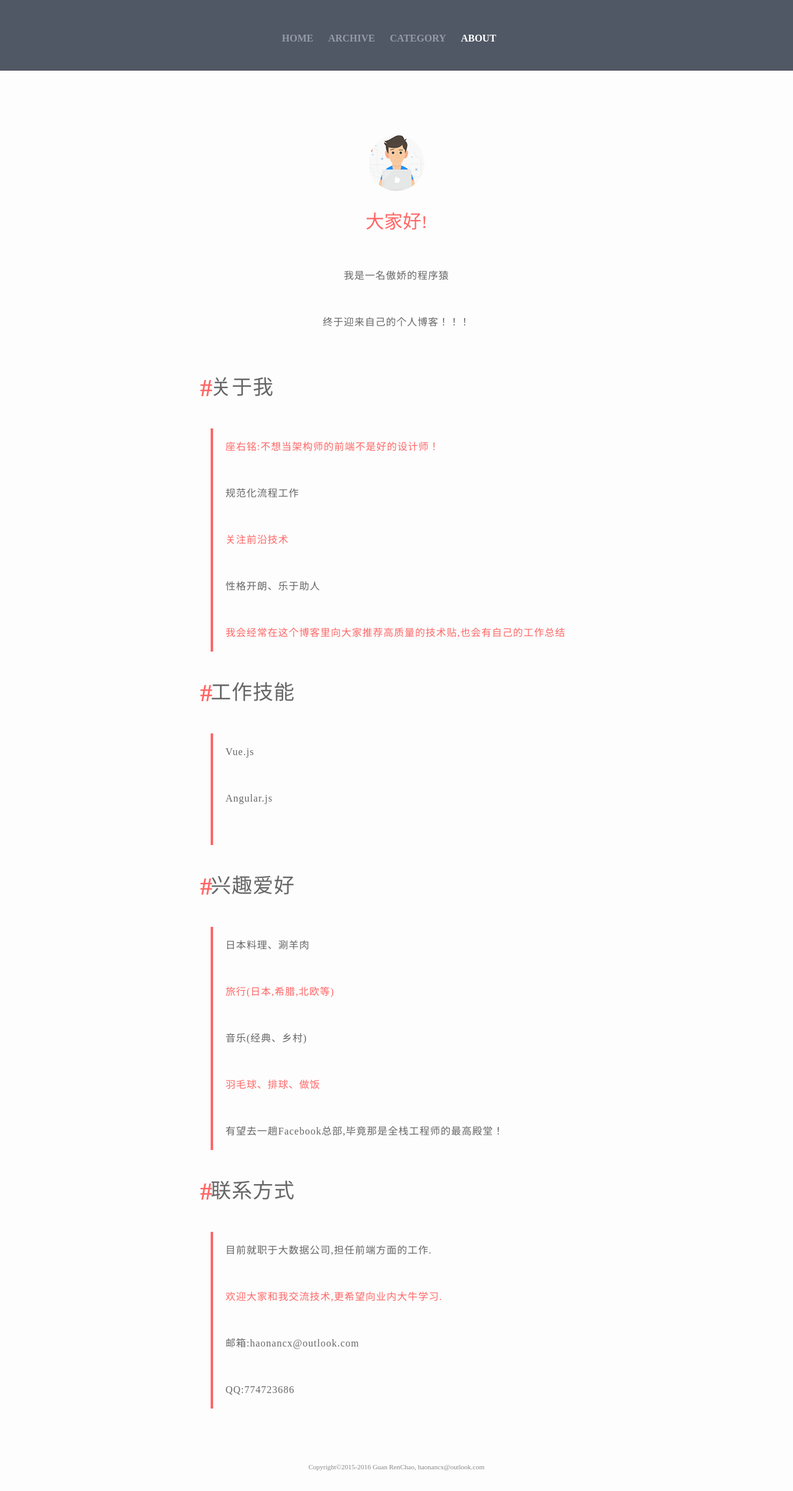
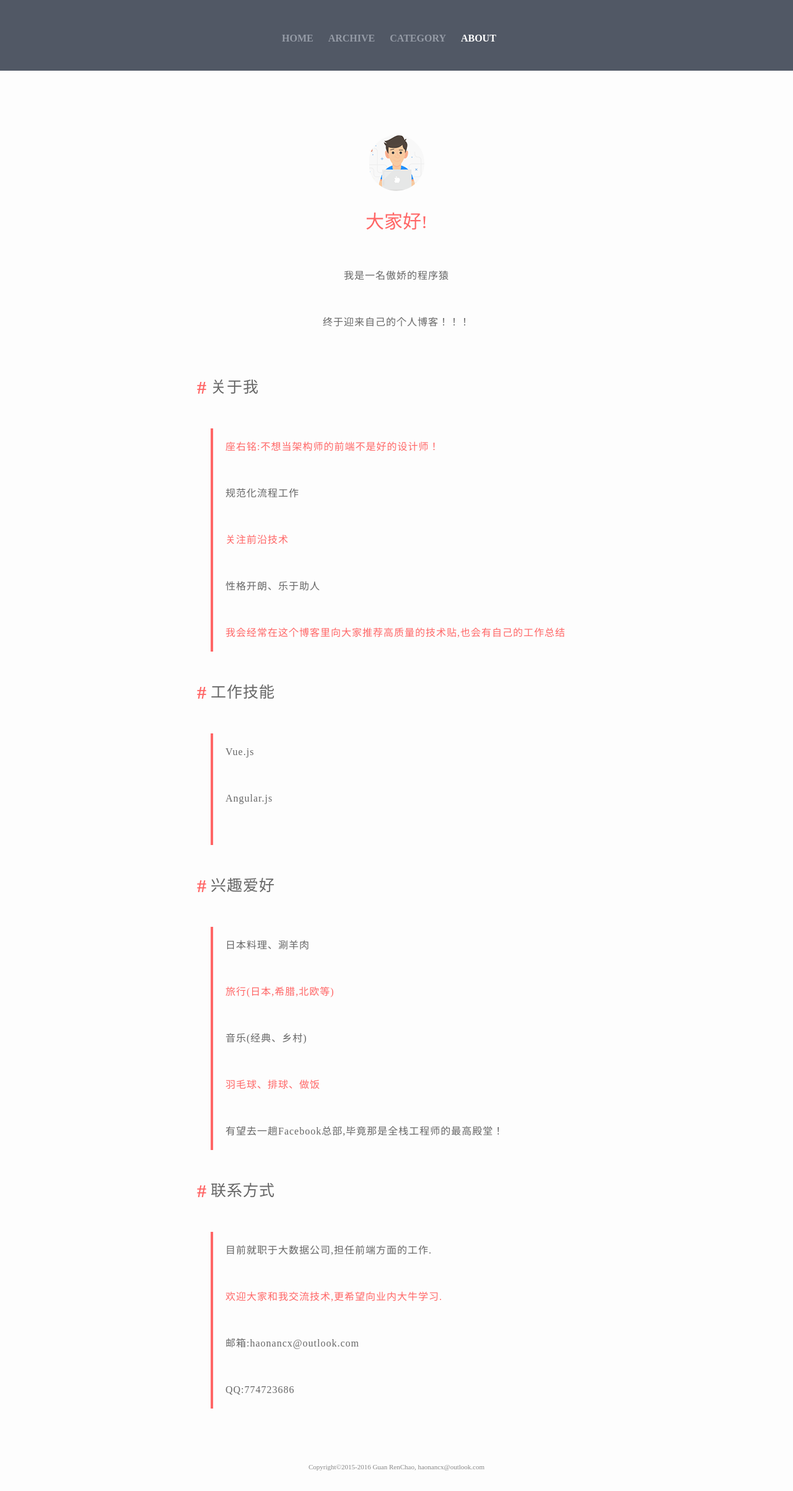
Before and after one commit to xtd420/Haonancx.github.io, a Jekyll site: the page built from about.html, in a window 1280 px wide. Shown: the whole page at 62% size. Built offline with Jekyll 4.4.1, drawn with Linux system fonts in a browser that asks for light colours.

Commit message:
3223
423423423

```diff
--- a/about.html
+++ b/about.html
@@ -8,6 +8,7 @@ layout: default
 	 padding: 15px 0;
      line-height: 30px;
     letter-spacing: 1px;
+        font-size: 25px;
 		}
 
 		.about-main{
@@ -44,7 +45,7 @@ layout: default
 		    content: "#";
 		    color: #F66;
 		    position: absolute;
-		    margin: 1px 0 0 -17px;
+		    margin: 0px 0 0 -22px;
 		    font-size: 1.2em;
 		    font-weight: bold;
 		}
```
